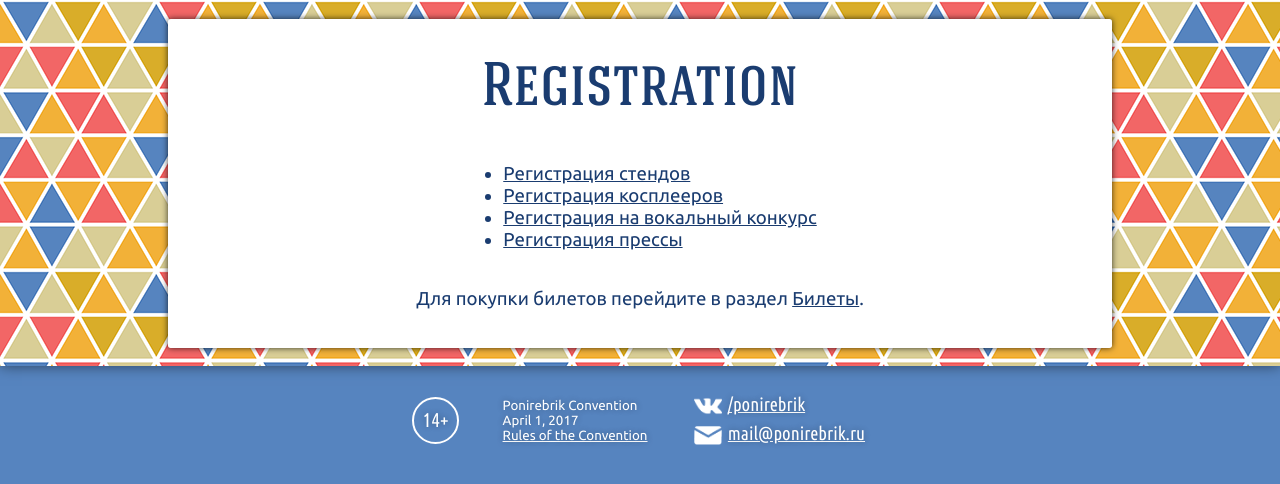
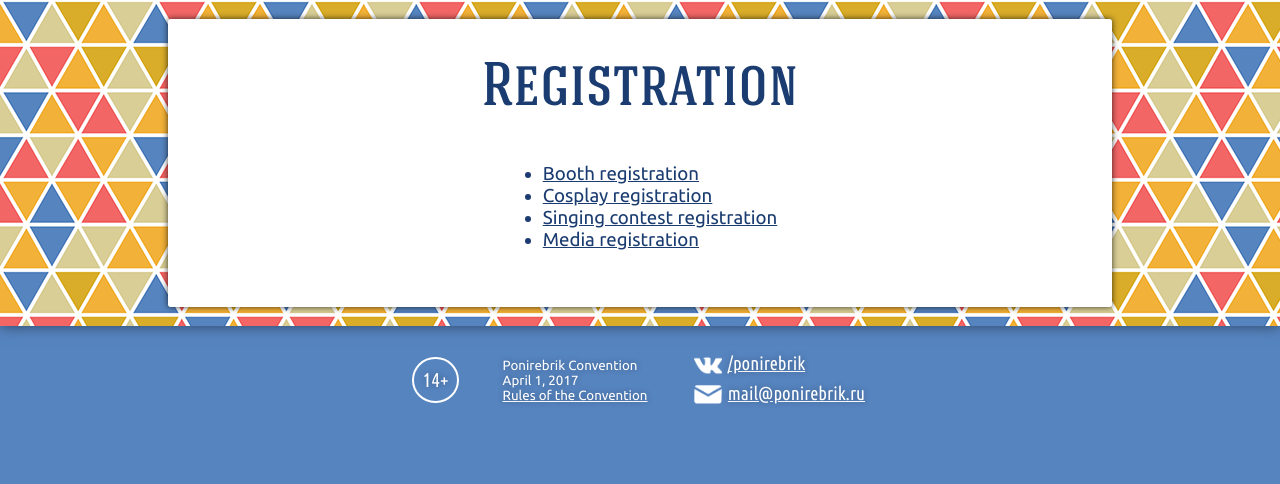
Before and after one commit to NeatSketch/ponirebrik17, a PHP site: page /reg.php in a window 1280 px wide. Shown: the part 128-612 px from the top of the page. Run offline with PHP 8.4, Linux system fonts and the light colour scheme.

Commit message:
Fixed quite a lot of stuff

```diff
--- a/content/cs/cosplay-reg.html
+++ b/content/cs/cosplay-reg.html
@@ -2,7 +2,8 @@
 <p><span style="font-weight: 400;">Žádný con není bez cosplayerů, kteří jsou bezesporu jednou z hlavních ozdob. Vytvářejí tu správnou svátečnou atmosféru. Proto zveme všechny cosplayery na náš festival. Připravte si oblek a překvapte všechny jeho kvalitou nebo svým herectvím.
 Ale ty, kteří chtějí, aby se ukázaly, můžou požádat o účast na cosplay módní přehlídce.</span></p>
 <p><span style="font-weight: 400;">Všichni akreditovaní účastníci přehlídky obdrží volnou vstupenku. Ostatní – 30% sleva a právo na brzký vstup.
-<p><span style="font-weight: 400;"><a id="apply-button" href="https://docs.google.com/forms/d/1UXwUpcQprD9egzUxZ8C6ydFctN58L2wHBWMcFPsIAmg/viewform">Подать заявку</a></span></p>
+<p>Prosíme, vyplňte tento formulář v angličtině.</p>
+<p><span style="font-weight: 400;"><a id="apply-button" href="https://docs.google.com/forms/d/1UXwUpcQprD9egzUxZ8C6ydFctN58L2wHBWMcFPsIAmg/viewform">Aplikovat</a></span></p>
 <p><a href="faq.php#section-cosplay">FAQ</a></p>
 <p><span style="font-weight: 400;">Máte-li jakékoli dotazy – kontaktujte nás přez </span><a href="mailto:cosplay@ponirebrik.ru">cosplay@ponirebrik.ru</a></p>
 </div>
--- a/content/cs/press-reg.html
+++ b/content/cs/press-reg.html
@@ -2,7 +2,8 @@
 <p><span style="font-weight: 400;">Každá událost v bronie-fandomě by měla zanechat po sobě nějaké stopy. Jednou z těchto stop jsou foto a video zprávy od účastníků.</span></p>
 <p><span style="font-weight: 400;">Proč ne ukázat komunitě svou vizi tohoto conu? Staňte se členem tisku!</span></p>
 <p><span style="font-weight: 400;">Všichni akreditovaní zástupci médií obdrží volnou vstupenku a právo na předčasný vstup.</span></p>
-<p><span style="font-weight: 400;"><a id="apply-button" href="https://docs.google.com/forms/d/1jUsoqJ_EPPgo2pTV8BqXbupKY-7Qd7g8Ne-OA9Retvo/viewform">Подать заявку</a></span></p>
+<p>Prosíme, vyplňte tento formulář v angličtině.</p>
+<p><span style="font-weight: 400;"><a id="apply-button" href="https://docs.google.com/forms/d/1jUsoqJ_EPPgo2pTV8BqXbupKY-7Qd7g8Ne-OA9Retvo/viewform">Aplikovat</a></span></p>
 <p><a href="faq.php#section-press">FAQ</a></p>
 <p><strong><span style="font-weight: 400;">Nejčastější dotazy pro tisk Máte-li jakékoli dotazy - kontaktujte nás poštou <a href="mailto:press@ponirebrik.ru">press@ponirebrik.ru</a>.</span></strong></p>
 </div>
--- a/content/cs/singing-contest-reg.html
+++ b/content/cs/singing-contest-reg.html
@@ -1,7 +1,8 @@
 <div class="faq-section">
 <p><span style="font-weight: 400;">Equestria - pravděpodobně jeden z nejvýznamnějších hudebních zemí. Pony pořád zpívají - sem a tam. A Poniburg se dodržuje této tradici, aproto takže na Ponirebriku bude pěvecká soutěž, kde budete mít možnost prokázat svou schopnost zpívat. Vítězové obdrží pamětní ceny, ostatní - uklidňující.</span></p>
 <p>Všichni akreditovaní účastníci obdrží 20% slevu na běžné vstupenky a právo na brzký vstup.</p>
-<p><span style="font-weight: 400;"><a id="apply-button" href="https://docs.google.com/forms/d/1XY7R4WUvrXTCILqH4U1rYlCcSTvdVpbsrsbVo6qPHHE/viewform">Подать заявку</a></span></p>
+<p>Prosíme, vyplňte tento formulář v angličtině.</p>
+<p><span style="font-weight: 400;"><a id="apply-button" href="https://docs.google.com/forms/d/1XY7R4WUvrXTCILqH4U1rYlCcSTvdVpbsrsbVo6qPHHE/viewform">Aplikovat</a></span></p>
 <p><a href="faq.php#section-singing-contest">FAQ</a></p>
 <p><strong><span style="font-weight: 400;">Máte-li jakékoli dotazy - kontaktujte nás přez </span><a href="mailto:vocal@ponirebrik.ru"><span style="font-weight: 400;">vocal@ponirebrik.ru</span></a><span style="font-weight: 400;">. Neváhejte psát a žádat - budeme rádi, že vás vidím na pódiu s mikrofonem!</span></strong></p>
 </div>
--- a/content/cs/stands-reg.html
+++ b/content/cs/stands-reg.html
@@ -18,7 +18,8 @@
 </ul>
 <p><span style="font-weight: 400;">Cena jednoho stojanu </span><strong>s vysokou návštěvností</strong><span style="font-weight: 400;"> je 4000 rublů (příbližně 1700 kč).</span></p>
 <p><span style="font-weight: 400;">Zábavní stánky zahrnují průkaz pro 4 osoby. Plocha poskytována zdarma, v závislosti na vašich potřebách. Pokud se na stánku budou organizován obchod, pak cena bude 3000 rublů (příbližně 1250 kč).</span></p>
-<p><a id="apply-button" href="https://docs.google.com/forms/d/15FrsinzpJBG1Bv-o3sKxjDPugdx7DgacJ2F9xk5mFoE/viewform">Подать заявку</a></p>
-<p><a href="faq.php#section-stands">FAQ для стендеров</a></p>
+<p>Prosíme, vyplňte tento formulář v angličtině.</p>
+<p><a id="apply-button" href="https://docs.google.com/forms/d/15FrsinzpJBG1Bv-o3sKxjDPugdx7DgacJ2F9xk5mFoE/viewform">Aplikovat</a></p>
+<p><a href="faq.php#section-stands">FAQ</a></p>
 <p><span style="font-weight: 400;">Máte-li jakékoli dotazy – kontaktujte nás na </span><span style="font-weight: 400;"><a href="mailto:booth@ponirebrik.ru">booth@ponirebrik.ru</a></span><span style="font-weight: 400;">. Jsme rádi odpovíme na všechny ase dotazy!</span></p>
 </div>
--- a/content/en/reg.html
+++ b/content/en/reg.html
@@ -1,11 +1,10 @@
 <p>
     <div id="links">
         <ul>
-            <li><a href="stands-reg.php">Регистрация стендов</a></li>
-            <li><a href="cosplay-reg.php">Регистрация косплееров</a></li>
-            <li><a href="singing-contest-reg.php">Регистрация на вокальный конкурс</a></li>
-            <li><a href="press-reg.php">Регистрация прессы</a></li>
+            <li><a href="stands-reg.php">Booth registration</a></li>
+            <li><a href="cosplay-reg.php">Cosplay registration</a></li>
+            <li><a href="singing-contest-reg.php">Singing contest registration</a></li>
+            <li><a href="press-reg.php">Media registration</a></li>
         </ul>
     </div>
 </p>
-<p>Для покупки билетов перейдите в раздел <a href="tickets.php">Билеты</a>.</p>
--- a/select-language.php
+++ b/select-language.php
@@ -12,7 +12,7 @@
 
     $redirect_to = $_GET['redir'];
     $requested_lang_code = $_GET['lang'];
-    if (!isset($redirect_to) || !preg_match('/^[a-z\\-]+$/', $redirect_to)) {
+    if (!isset($redirect_to) || !preg_match('/^[a-z\\-\d]+$/', $redirect_to)) {
         $redirect_to = 'index';
     }
     if (isset($requested_lang_code) && isset($localized_strings[$requested_lang_code])) {
```
Also changed, not shown: content/cs/reg.html (+4 -5 lines).
